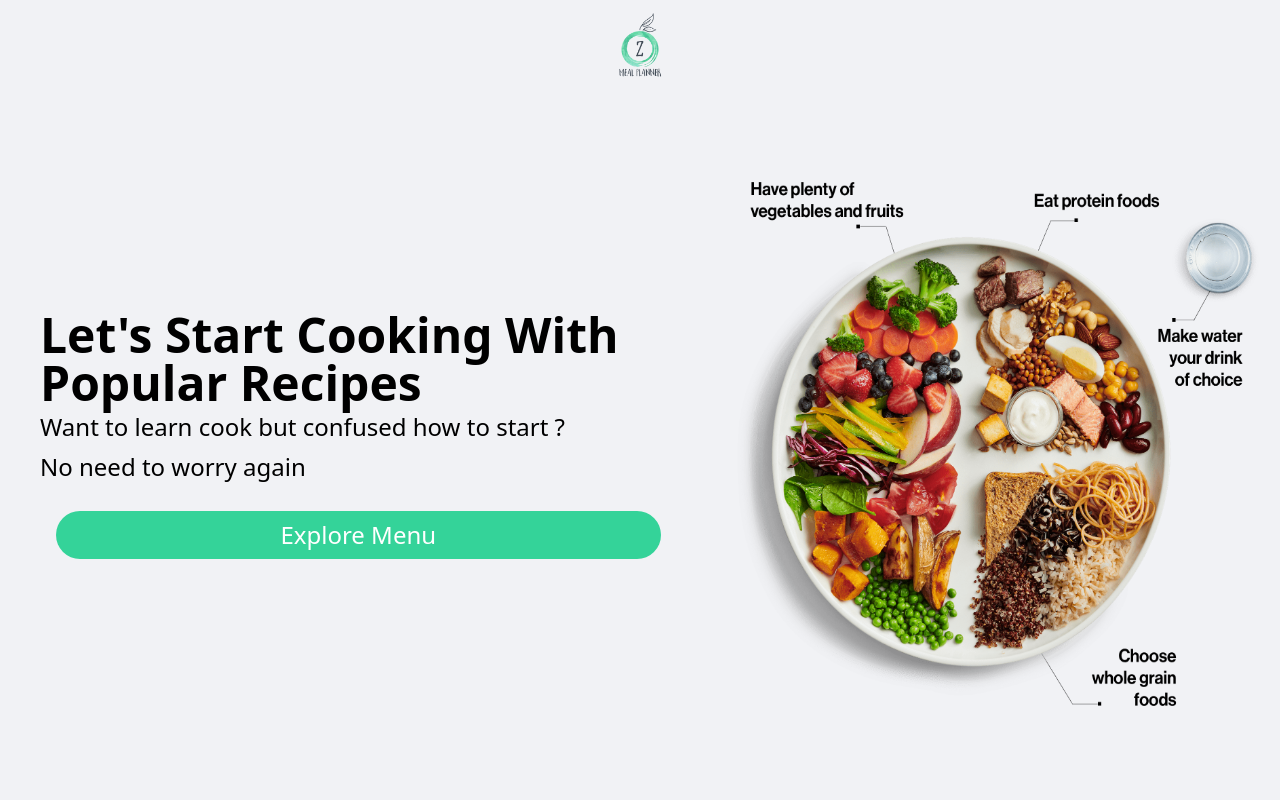
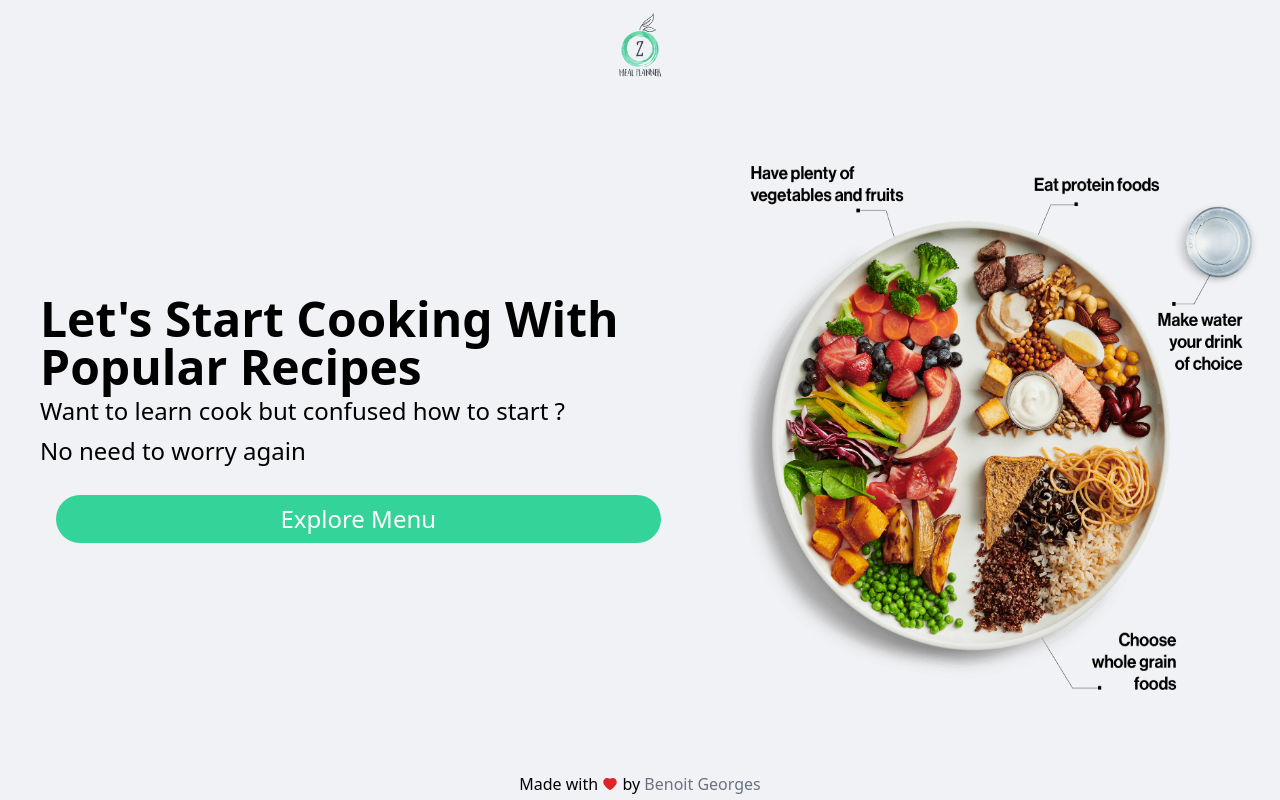
Before and after one commit to bgeorges35/recipes-cookingv2, a Next.js app: page / in a window 1280 px wide. Built offline with nearby package versions, Linux system fonts and the light colour scheme.

Commit message:
add footer

```diff
--- /dev/null
+++ b/components/Footer.js
@@ -0,0 +1,17 @@
+import React from "react";
+import { AiFillHeart } from "react-icons/ai";
+
+const Footer = () => {
+  return (
+    <div className="text-center p-1">
+      <p className="flex justify-center items-center">
+        Made with&nbsp;
+        <AiFillHeart className="text-red-600" />
+        &nbsp;by
+        <span className="text-gray-500">&nbsp;Benoit Georges</span>
+      </p>
+    </div>
+  );
+};
+
+export default Footer;
--- a/pages/_app.js
+++ b/pages/_app.js
@@ -1,17 +1,14 @@
 import "../styles/globals.css";
 import Header from "../components/Header";
-
-// import { ApolloProvider } from "@apollo/client";
-// import client from "../apollo-client";
+import Footer from "../components/Footer";
 
 function MyApp({ Component, pageProps }) {
   return (
-    // <ApolloProvider client={client}>
-    <div className="flex flex-col h-full">
+    <div className="flex flex-col h-full justify-between">
       <Header />
       <Component {...pageProps} />
+      <Footer />
     </div>
-    // </ApolloProvider>
   );
 }
 
```
Also changed, not shown: 1 other file (tests, documents, lock files or other folders).
